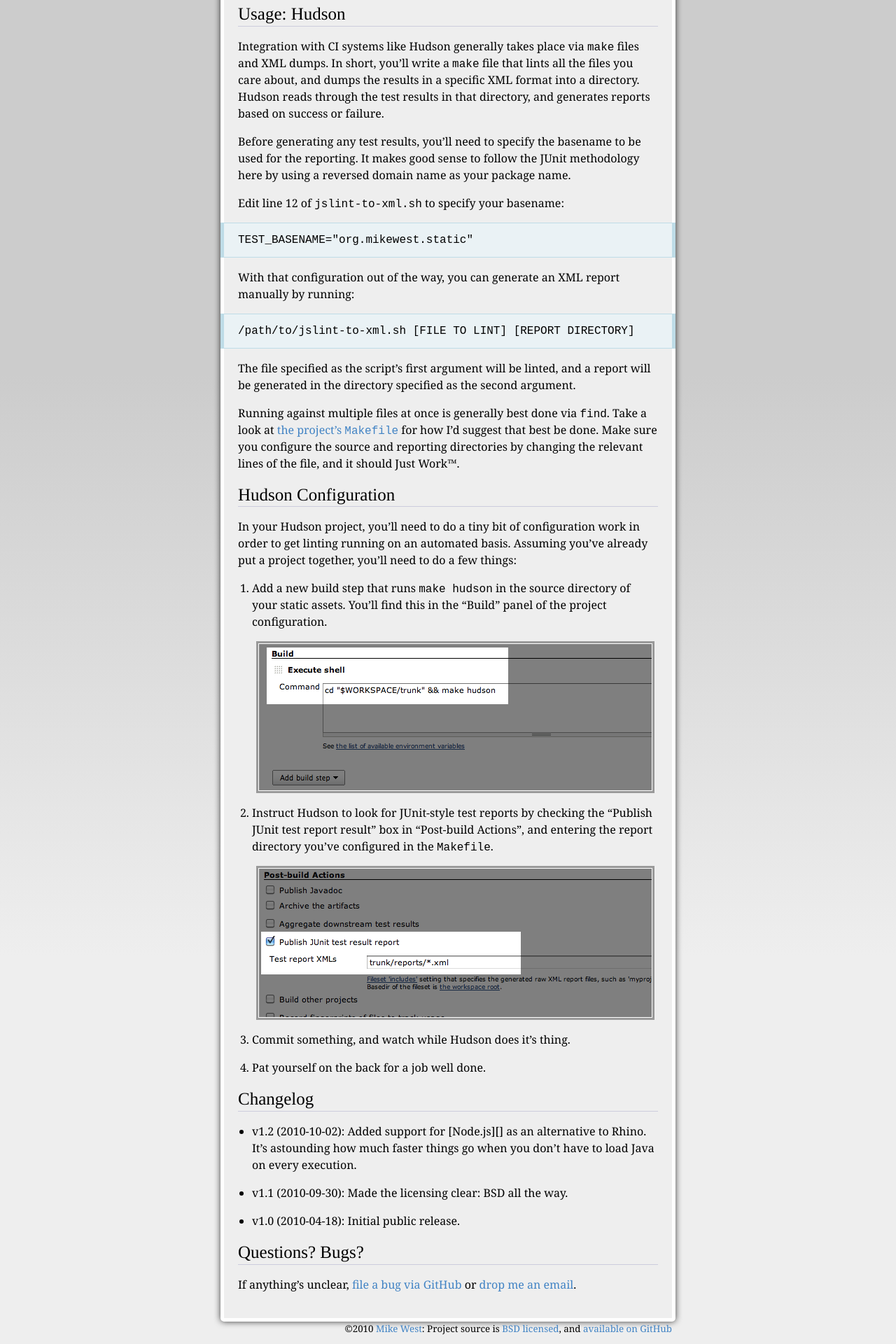
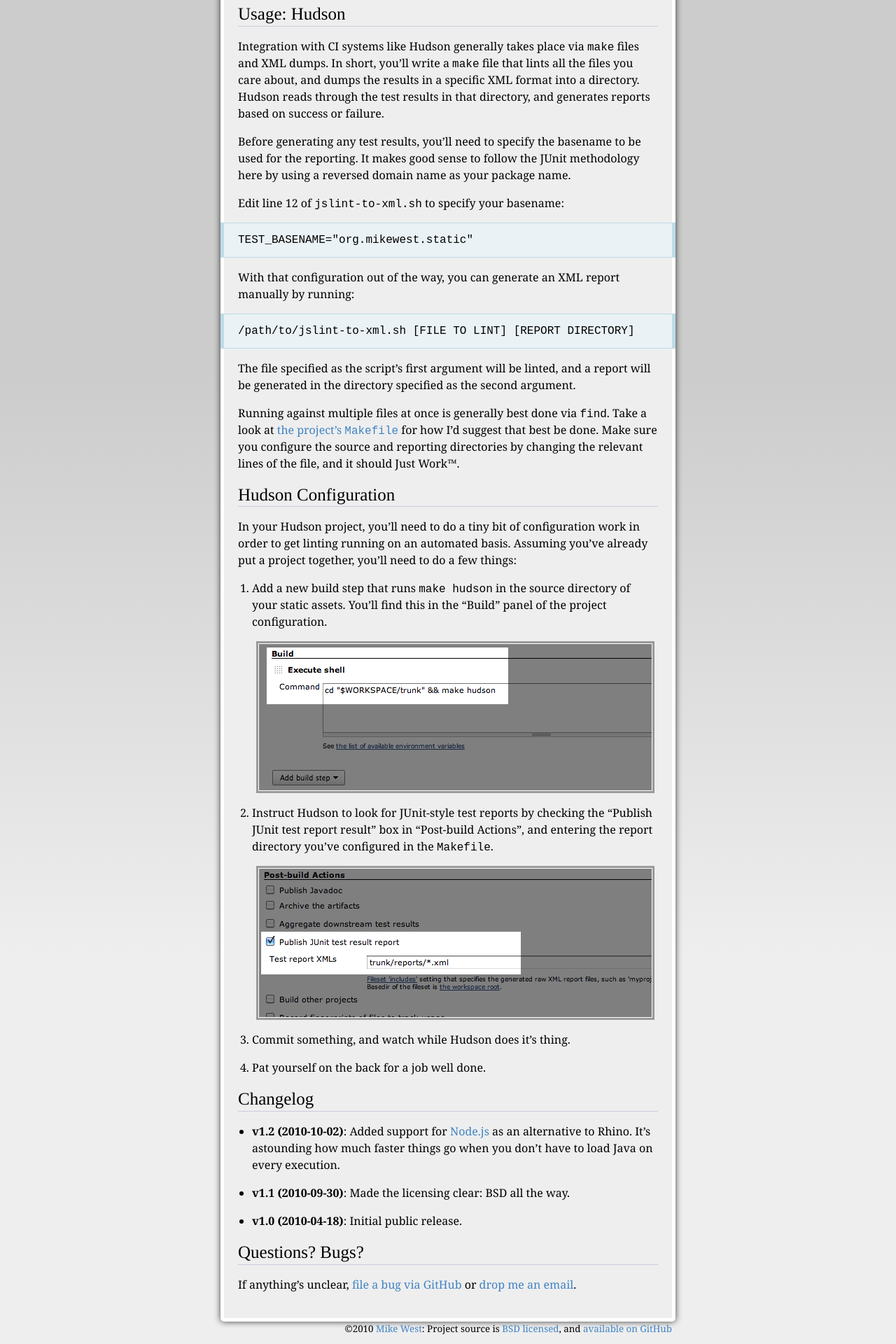
Before and after one commit to mikewest/mikewest.github.com, a Jekyll site: the page built from jslint_utils/index.markdown, in a window 1280 px wide. Shown: the part 849-2769 px from the top of the page at 70% size. Built offline with Jekyll 4.4.1, drawn with Linux system fonts in a browser that asks for light colours; Markdown is read by kramdown in place of the engine named in the settings.

```diff
--- a/assets/core.css
+++ b/assets/core.css
@@ -32,6 +32,10 @@ body {
   box-shadow: 0 0 10px rgba( 0, 0, 0, 0.75 );
 
   -webkit-background-clip:  padding-box;
+}
+
+strong {
+    font-weight:    700;
 }
 
 menu {
--- a/jslint_utils/index.markdown
+++ b/jslint_utils/index.markdown
@@ -93,7 +93,7 @@ already put a project together, you'll need to do a few things:
 Changelog
 ---------
 
-*   **v1.2 (2010-10-02)**: Added support for [Node.js][] as an alternative to
+*   **v1.2 (2010-10-02)**: Added support for [Node.js][node] as an alternative to
     Rhino. It's astounding how much faster things go when you don't have to load
     Java on every execution.
 
```
